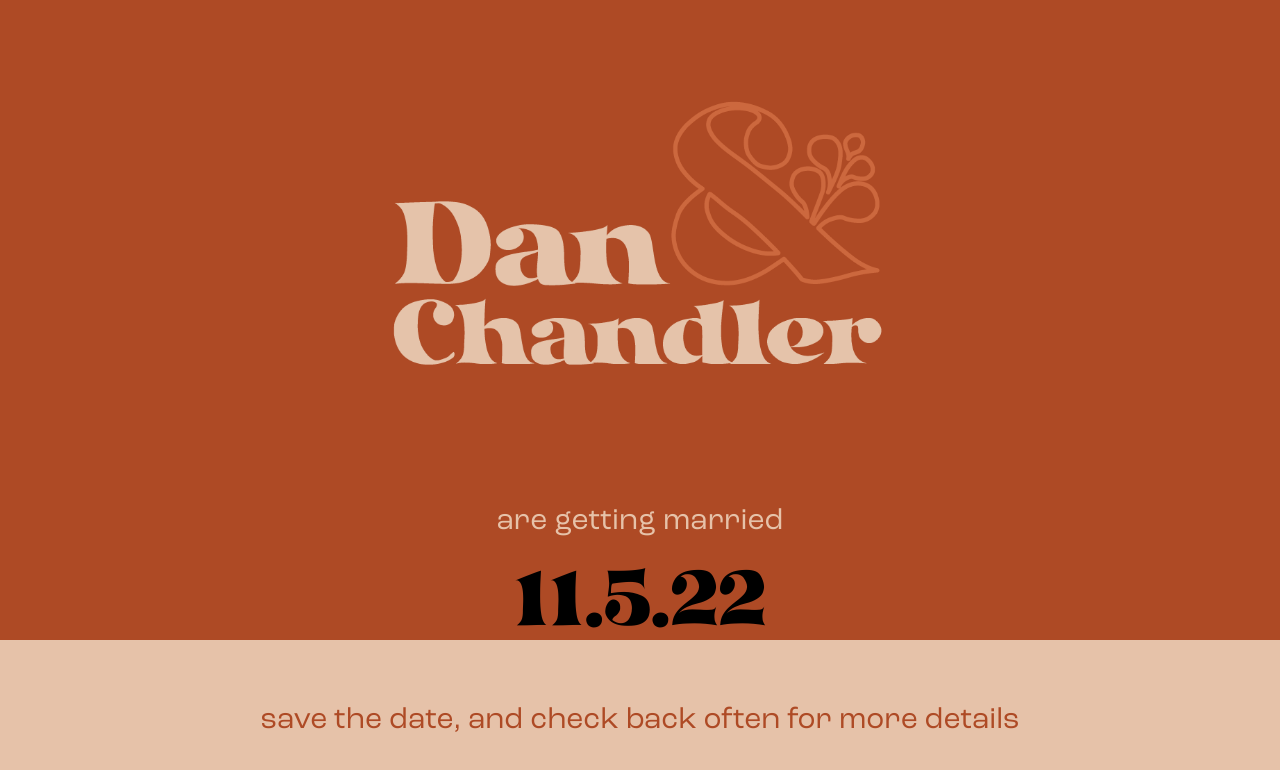
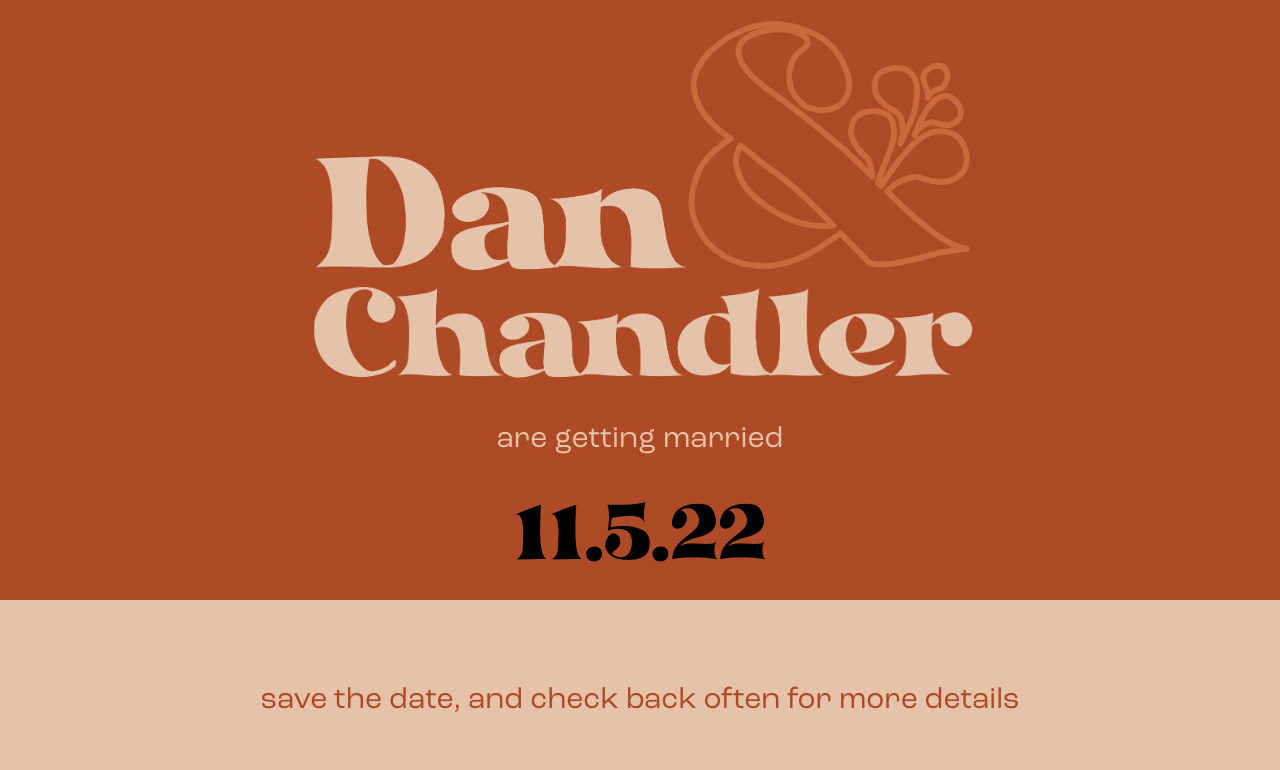
Before and after one commit to leeferfeefer/dandlerwedding, a React (Create React App) app: page /comingsoon in a window 1280 px wide. Shown: the top 770 px of the page. Built offline with nearby package versions, Linux system fonts and the light colour scheme.

Commit message:
Updated coming soon page

```diff
--- a/src/App.css
+++ b/src/App.css
@@ -12,6 +12,24 @@
   color: #AE4A25;
 }
 
+.comingsoon-header {
+  background-color: #AE4A25;
+  height: 75%;
+  display: flex;
+  flex-direction: column;
+  justify-content: space-around;
+  align-items: center;
+}
+
+.comingsoon-footer {
+  background-color: #E6C2A9;
+  height: 25%;
+  display: flex;
+  flex-direction: column;
+  justify-content: space-around;
+  align-items: center;
+}
+
 .comingsoon-date {
   font-family: "Curvilingus";
   font-size: 100px;
--- a/src/pages/ComingSoon.tsx
+++ b/src/pages/ComingSoon.tsx
@@ -10,26 +10,12 @@ export const ComingSoon = (props: ComingSoonProps) => {
       width: "100vw",
       height: "100vh",
     }}>
-      <div style={{
-        backgroundColor: "#AE4A25",
-        height: "80%",
-        display: "flex",
-        flexDirection: "column",
-        // justifyContent: "space-around",
-        alignItems: 'center'
-      }}>
-        <img src={logo} alt="Wedding Logo" width={500}/>
+      <div className="comingsoon-header">
+        <img src={logo} alt="Wedding Logo" width={700}/>
         <span className="comingsoon-text light-text">are getting married</span>
         <span className="comingsoon-date">11.5.22</span>
       </div>
-      <div style={{
-        backgroundColor: "#E6C2A9",
-        height: "20%",
-        display: "flex",
-        flexDirection: "column",
-        justifyContent: "space-around",
-        alignItems: 'center'
-      }}>
+      <div className="comingsoon-footer">
         <span className="comingsoon-text dark-text">save the date, and check back often for more details</span>
       </div>
     </div>
```
Also changed, not shown: src/images/WeddingLogo.png.
